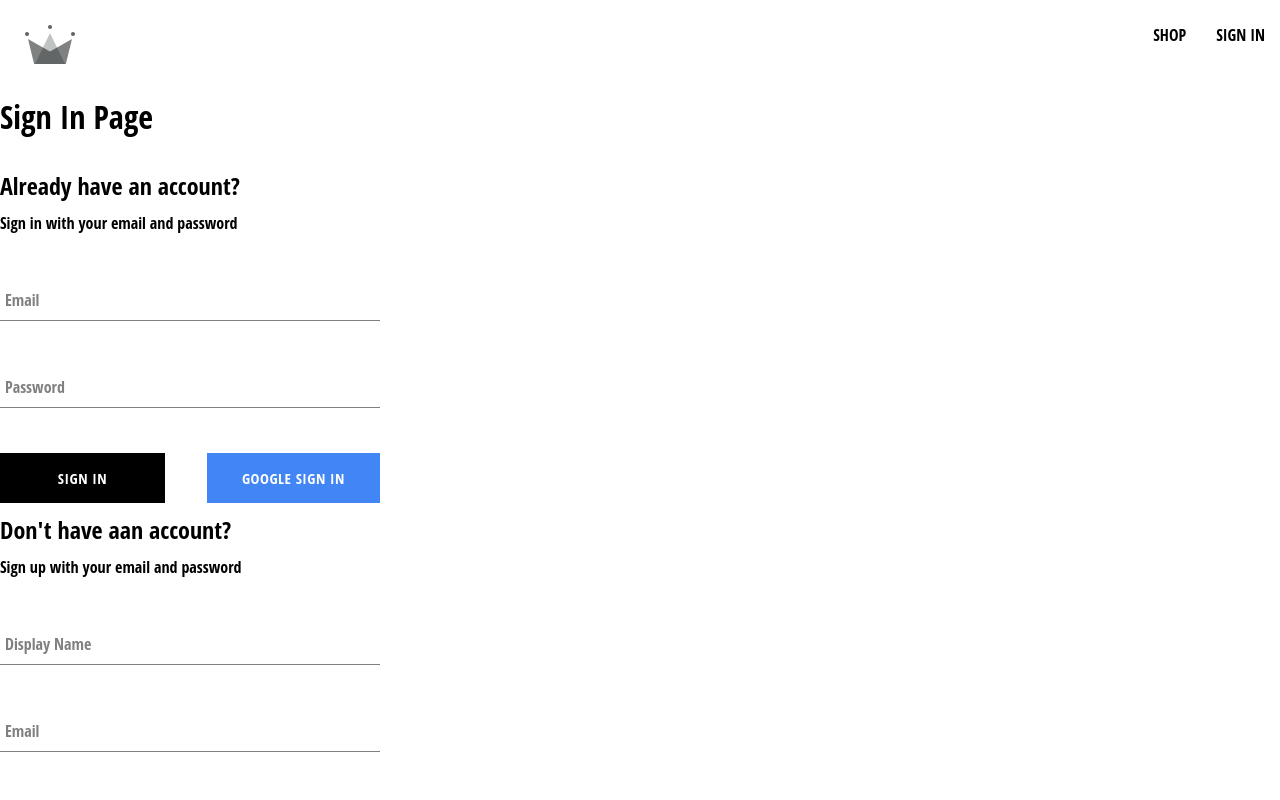
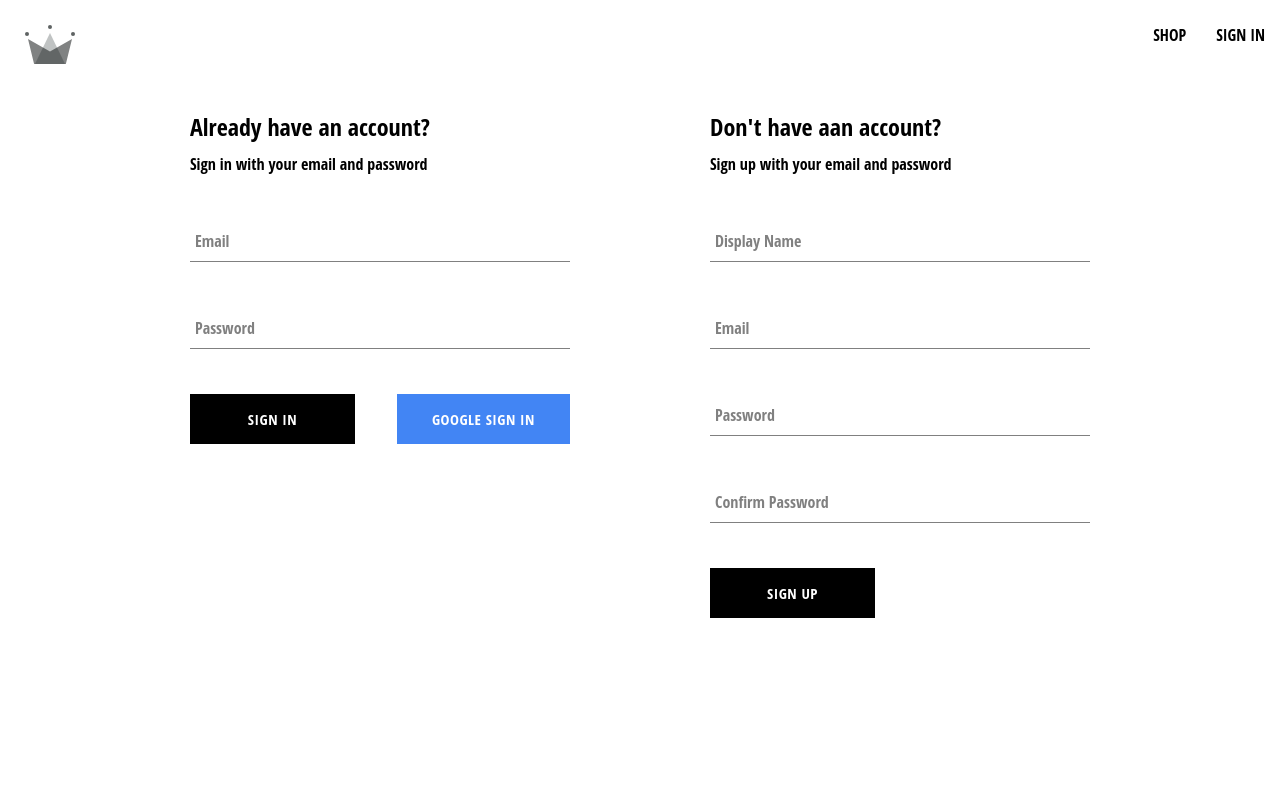
Before and after one commit to ClayLeee/react-crwn-clothing, a React (Create React App) app: page /auth in a window 1280 px wide. Shown: the top 800 px of the page. Built offline with nearby package versions, Linux system fonts and the light colour scheme; a web font is replaced by a local one.

Commit message:
lesson 104: Finishing Authentication Page

```diff
--- a/src/components/sign-in-form/sign-in-form.component.jsx
+++ b/src/components/sign-in-form/sign-in-form.component.jsx
@@ -34,7 +34,16 @@
       console.log(response);
       resetFormFields();
     } catch (error) {
-
+      switch(error.code) {
+        case 'auth/wrong-password':
+          alert('incorrect password for email');
+          break;
+        case 'auth/user-not-found':
+          alert('no user associated with this email');
+          break;
+        default:
+          console.log(error);
+      }
     }
   };
 
@@ -69,6 +78,7 @@
         <div className="buttons-container">
           <Button type="submit">Sign In</Button>
           <Button
+            type="button"
             buttonType="google"
             onClick={ signInWithGoogle }
           >
--- a/src/routes/authentication/authentication.component.jsx
+++ b/src/routes/authentication/authentication.component.jsx
@@ -1,10 +1,11 @@
 import SignUpForm from '../../components/sign-up-form/sign-up-form.component';
 import SignInForm from '../../components/sign-in-form/sign-in-form.component';
 
+import './authentication.styles.scss';
+
 const Authentication = () => {
   return (
-    <div>
-      <h1>Sign In Page</h1>
+    <div className="authentication-container">
       <SignInForm />
       <SignUpForm />
     </div>
--- /dev/null
+++ b/src/routes/authentication/authentication.styles.scss
@@ -0,0 +1,6 @@
+.authentication-container {
+  display: flex;
+  justify-content: space-between;
+  width: 900px;
+  margin: 30px auto;
+}
```
